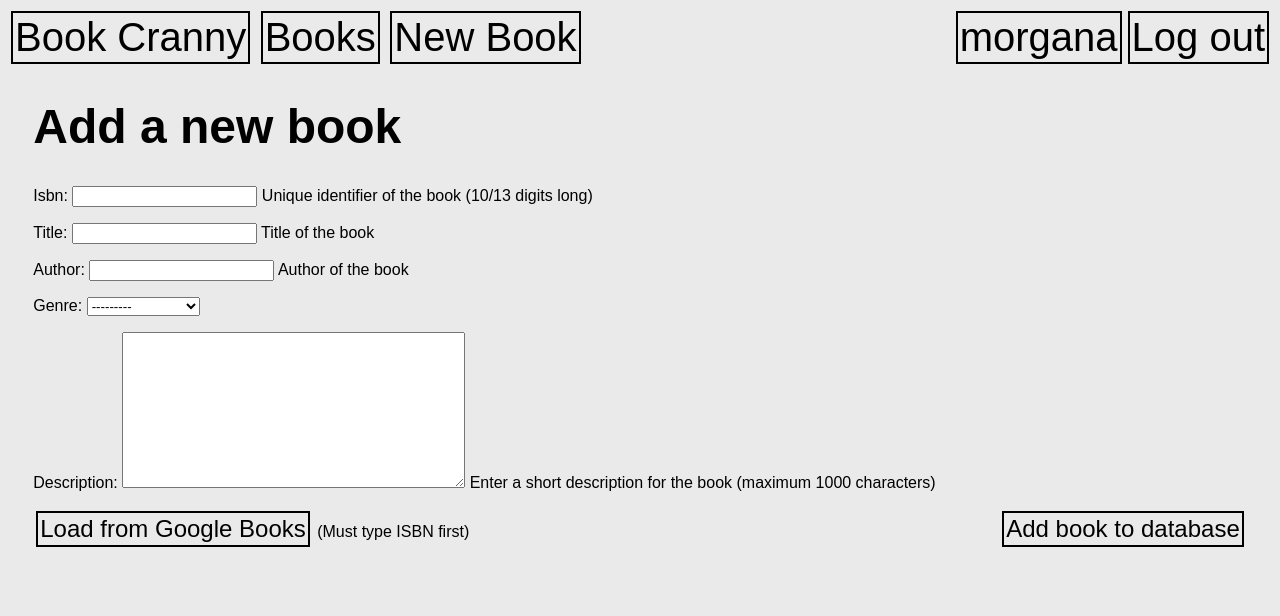
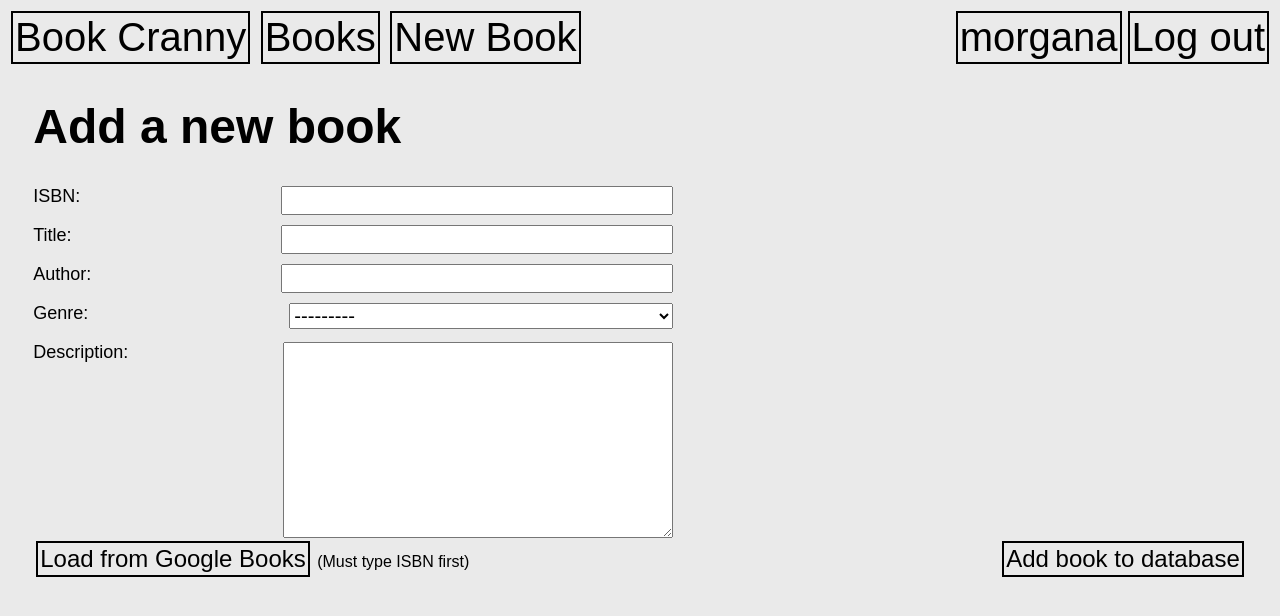
Before and after one commit to ChloeMorgana/bookCrannyProject, a Django app: page /bookcranny/newbook/ in a window 1280 px wide. Shown: the top 616 px of the page. Run offline with Django 3.2, Linux system fonts and the light colour scheme; a user stored in the database is signed in; data comes from the database, SQL or seed files in the repository.

Commit message:
improved styling in register.html and newbook.html

```diff
--- a/bookCranny/forms.py
+++ b/bookCranny/forms.py
@@ -14,10 +14,11 @@ class UserForm(UserCreationForm):
 
 class BookForm(forms.ModelForm):
     GENRES = Genre.objects.all()
-    ISBN = forms.CharField(max_length=13, help_text = "Unique identifier of the book (10/13 digits long)")
-    title = forms.CharField(max_length=100, help_text = "Title of the book")
-    author = forms.CharField(max_length=50, help_text = "Author of the book")
-    description = forms.CharField(widget = forms.Textarea, max_length=1000, help_text = "Enter a short description for the book (maximum 1000 characters)", required = False)
+    ISBN = forms.CharField(max_length=13)
+    ISBN.label = "ISBN"
+    title = forms.CharField(max_length=100)
+    author = forms.CharField(max_length=50)
+    description = forms.CharField(widget = forms.Textarea, max_length=1000, required = False)
     genre = forms.ModelChoiceField(queryset = GENRES)
 
     def clean(self):
--- a/static/styles.css
+++ b/static/styles.css
@@ -72,4 +72,29 @@ td, th {
 #login_form input {
 	float:right;
 	width: 20vw;
+	font-size: 1.125em;
 }
+#new_book_form {
+	width: 50vw;
+}
+#new_book_form p {
+	width: 100%;
+	font-size: 1.125em;
+}
+#new_book_form input {
+	float:right;
+	width: 30vw;
+	font-size: 1.125em;
+}
+#new_book_form select {
+	float:right;
+	width: 30vw;
+	font-size: 1.125em;
+}
+#new_book_form textarea {
+	float:right;
+	width: 30vw;
+}
+textarea {
+	font-size: 1.125em;
+}
--- a/templates/bookcranny/newbook.html
+++ b/templates/bookcranny/newbook.html
@@ -11,6 +11,8 @@
 			{{ form.as_p }}
 			<input type="submit" value="Submit form" id="invisible_submit_button" class="hidden" />
 		</form>
-		<a href="javascript:load_from_google_books()" class="a_button" id="load_gbooks_btn">Load from Google Books</a> (Must type ISBN first)
-		<a href="javascript:submit_form()" class="a_button hb_right" id="edit_btn">Add book to database</a>
+		<div style="display:inline-block;width:100%">
+			<a href="javascript:load_from_google_books()" class="a_button" id="load_gbooks_btn">Load from Google Books</a> (Must type ISBN first)
+			<a href="javascript:submit_form()" class="a_button hb_right" id="edit_btn">Add book to database</a>
+		</div>
 {% endblock %}
--- a/templates/registration/register.html
+++ b/templates/registration/register.html
@@ -6,11 +6,11 @@
 
 {% block content_block %}
 <h1>Register Here</h1>
-<form method="post" action=".">
+<form method="post" action="." id="login_form">
 	{% csrf_token %}
 
 	{{ form.as_p }}
 
-	<input type="submit" value="Register" />
+	<a href="javascript:document.getElementById('login_form').submit()" class="a_button">Register</a>
 </form>
 {% endblock %}
```
